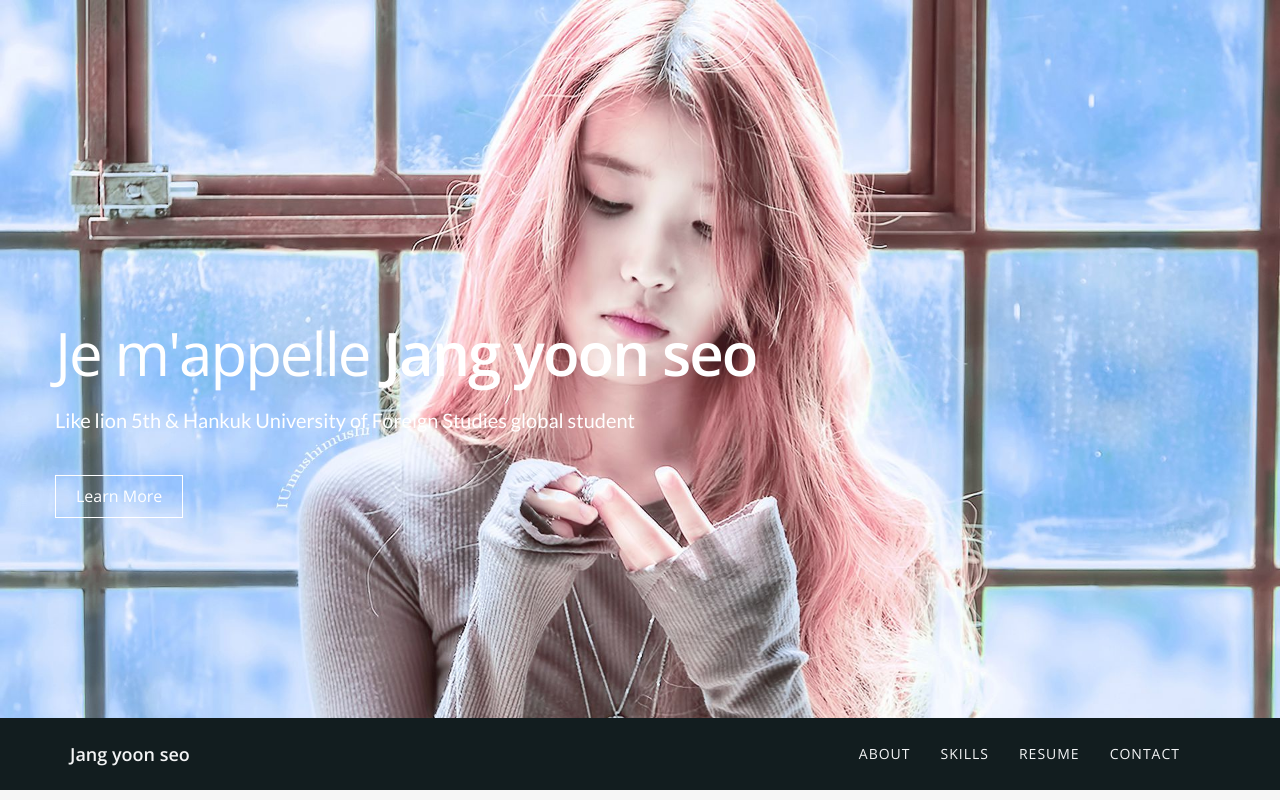
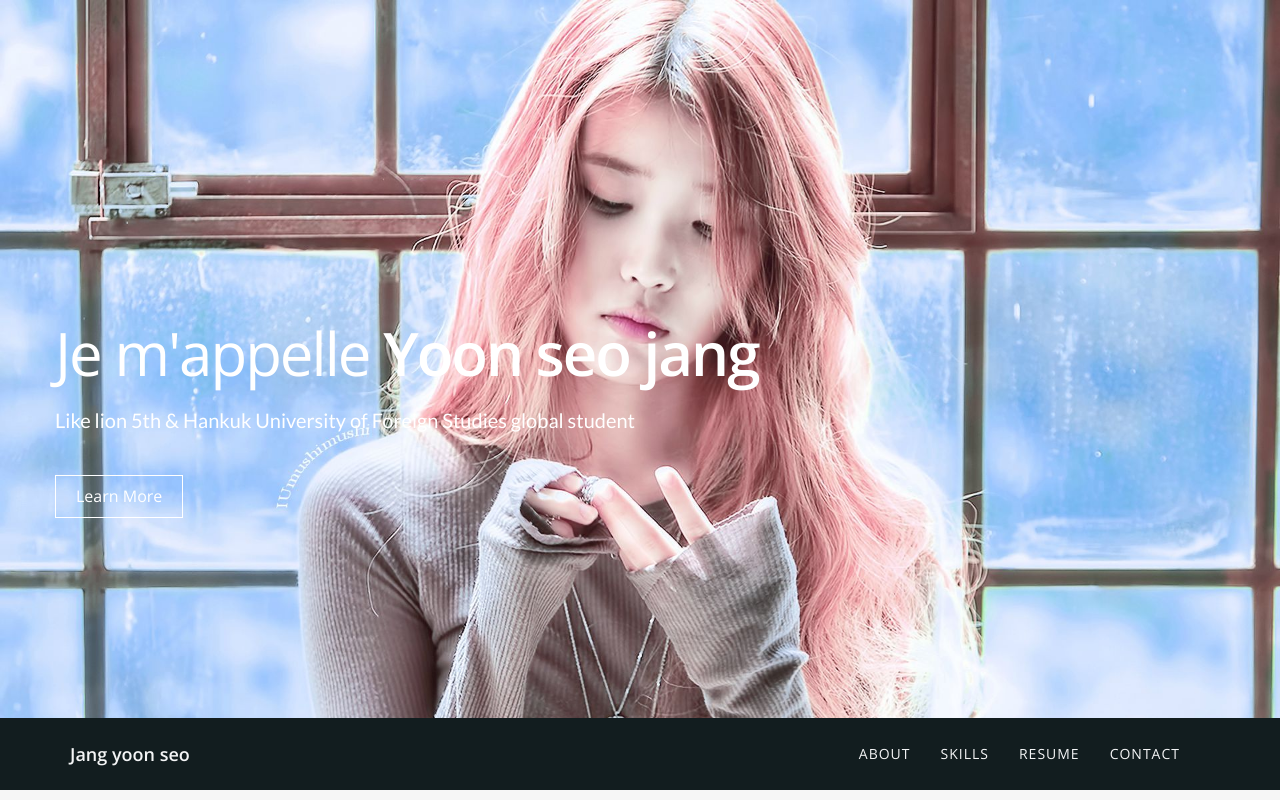
Before and after one commit to bbj0423/introduction, a plain HTML site: page index.html in a window 1280 px wide. Shown: the top 800 px of the page. Drawn offline with nearby package versions, Linux system fonts and the light colour scheme.

Commit message:
intro ver 2

```diff
--- a/index.html
+++ b/index.html
@@ -41,7 +41,7 @@
     <div class="container">
       <div class="row">
         <div class="intro-text">
-          <h1>Je m'appelle <span class="name">Jang yoon seo  </span></h1>
+          <h1>Je m'appelle <span class="name"> Yoon seo jang  </span></h1>
           <p>Like lion 5th & Hankuk University of Foreign Studies global student</p>
           <a href="#about" class="btn btn-default btn-lg page-scroll">Learn More</a> </div>
       </div>
```
